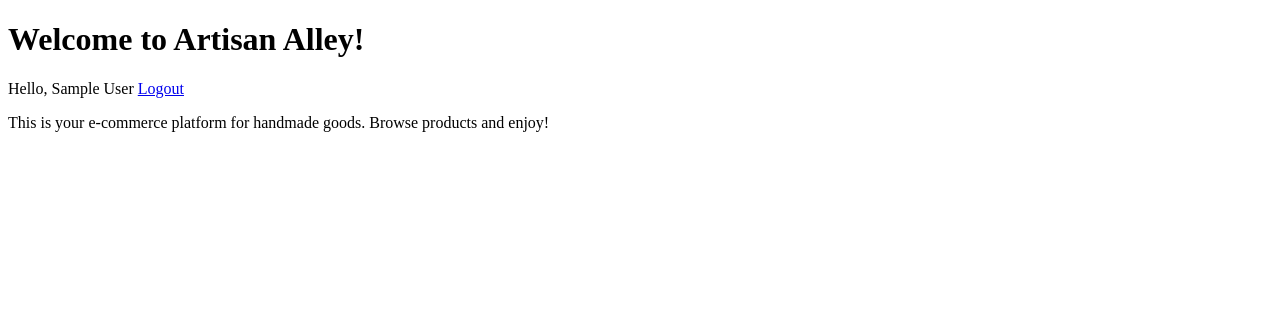
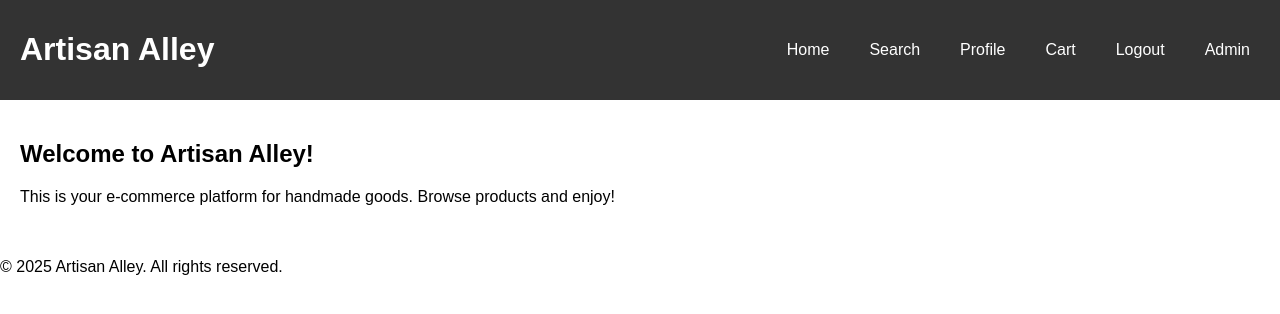
Before and after one commit to abdur026/ArtisenAlley, a PHP site: page / in a window 1280 px wide. Shown: the top 314 px of the page. Run offline with PHP 8.4, Linux system fonts and the light colour scheme; the visitor is signed in with stand-in values (Sample User, id 1).

Commit message:
CSS isn't working

```diff
--- /dev/null
+++ b/includes/footer.php
@@ -0,0 +1,5 @@
+<footer>
+        <p>&copy; <?php echo date("Y"); ?> Artisan Alley. All rights reserved.</p>
+    </footer>
+</body>
+</html>
--- /dev/null
+++ b/includes/header.php
@@ -0,0 +1,33 @@
+<?php
+session_start();
+?>
+<!DOCTYPE html>
+<html>
+<head>
+    <meta charset="UTF-8">
+    <title>Artisan Alley</title>
+    <link rel="stylesheet" href="../src/main.css">
+</head>
+<body>
+    <header>
+        <div class="logo">
+            <h1><a href="/public/index.php">Artisan Alley</a></h1>
+        </div>
+        <nav>
+            <ul>
+                <li><a href="/public/index.php">Home</a></li>
+                <li><a href="/public/search.php?keyword=">Search</a></li>
+                <?php if(isset($_SESSION['user_id'])): ?>
+                    <li><a href="/public/profile.php">Profile</a></li>
+                    <li><a href="/public/cart.php">Cart</a></li>
+                    <li><a href="/public/logout.php">Logout</a></li>
+                <?php else: ?>
+                    <li><a href="/public/login.php">Login</a></li>
+                    <li><a href="/public/register.php">Register</a></li>
+                <?php endif; ?>
+                <?php if(isset($_SESSION['user_role']) && $_SESSION['user_role'] === 'admin'): ?>
+                    <li><a href="/public/admin_dashboard.php">Admin</a></li>
+                <?php endif; ?>
+            </ul>
+        </nav>
+    </header>
--- a/public/index.php
+++ b/public/index.php
@@ -1,32 +1,9 @@
-<?php
-session_start();
-?>
+<?php include __DIR__ . '/../includes/header.php'; ?>
 
-<!DOCTYPE html>
-<html>
-<head>
-    <meta charset="UTF-8">
-    <title>Artisan Alley - Home</title>
-    <link rel="stylesheet" href="../src/main.css">
-</head>
-<body>
-    <header>
-        <h1>Welcome to Artisan Alley!</h1>
-        <nav>
-            <?php if (isset($_SESSION['user_id'])): ?>
-                <span>Hello, <?php echo htmlspecialchars($_SESSION['user_name']); ?></span>
-                <a href="logout.php">Logout</a>
-                <!-- Add more links for logged-in users (e.g., Profile, My Products) -->
-            <?php else: ?>
-                <a href="login.php">Login</a>
-                <a href="register.php">Register</a>
-            <?php endif; ?>
-        </nav>
-    </header>
+<main>
+    <h2>Welcome to Artisan Alley!</h2>
+    <p>This is your e-commerce platform for handmade goods. Browse products and enjoy!</p>
+    <!-- Future content: product listings, search bar, etc. -->
+</main>
 
-    <main>
-        <p>This is your e-commerce platform for handmade goods. Browse products and enjoy!</p>
-        <!-- Future content: product listing, search bar, etc. -->
-    </main>
-</body>
-</html>
+<?php include __DIR__ . '/../includes/footer.php'; ?>
--- a/src/main.css
+++ b/src/main.css
@@ -0,0 +1,56 @@
+/* Global Styles */
+body {
+    font-family: Arial, sans-serif;
+    margin: 0;
+    padding: 0;
+}
+
+/* Header Styles */
+header {
+    background-color: #333;
+    color: #fff;
+    padding: 10px 20px;
+    display: flex;
+    align-items: center;
+    justify-content: space-between;
+}
+
+header .logo h1 a {
+    color: #fff;
+    text-decoration: none;
+}
+
+nav ul {
+    list-style: none;
+    margin: 0;
+    padding: 0;
+    display: flex;
+}
+
+nav ul li {
+    margin-left: 20px;
+}
+
+nav ul li a {
+    color: #fff;
+    text-decoration: none;
+    padding: 5px 10px;
+    transition: background-color 0.3s ease;
+}
+
+nav ul li a:hover {
+    background-color: #555;
+    border-radius: 4px;
+}
+
+/* Page Content */
+main {
+    padding: 20px;
+}
+
+/* Utility Classes */
+.container {
+    max-width: 1200px;
+    margin: 0 auto;
+    padding: 20px;
+}
```
Also changed, not shown: README.md.
